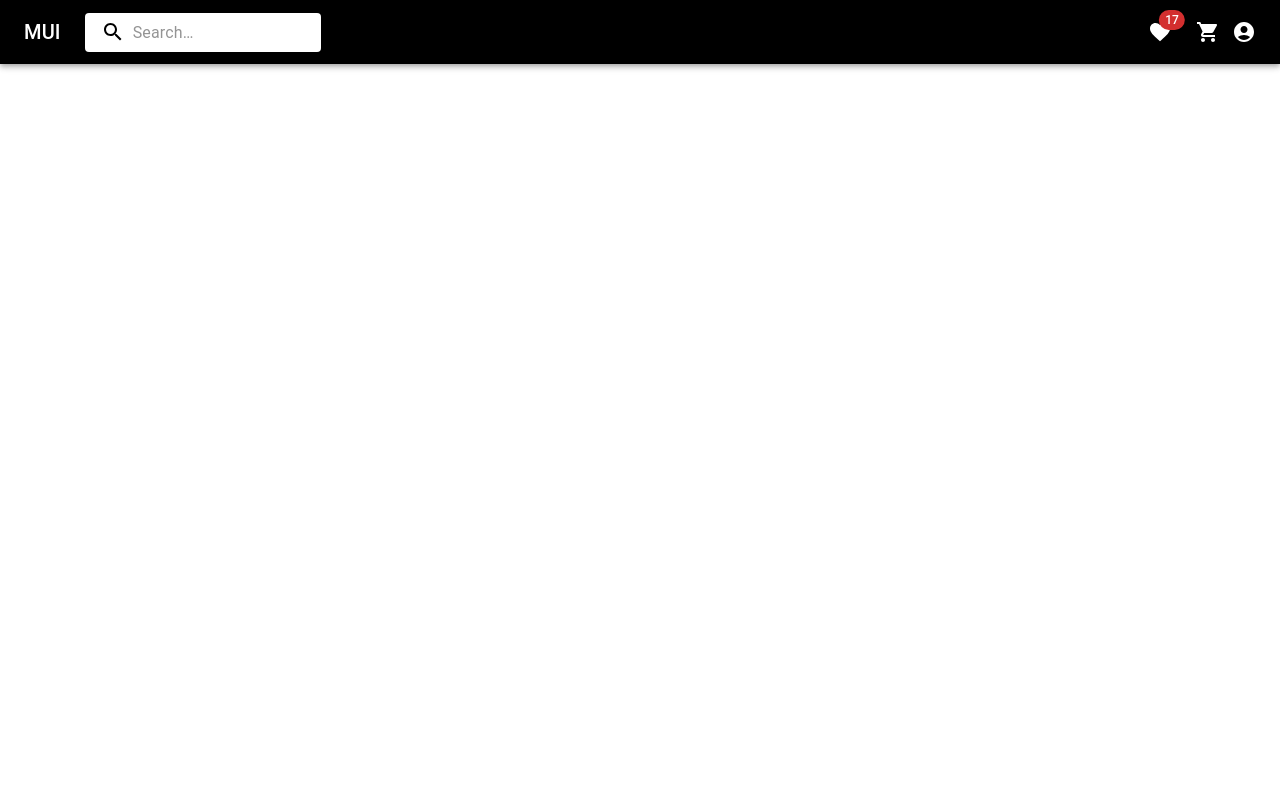
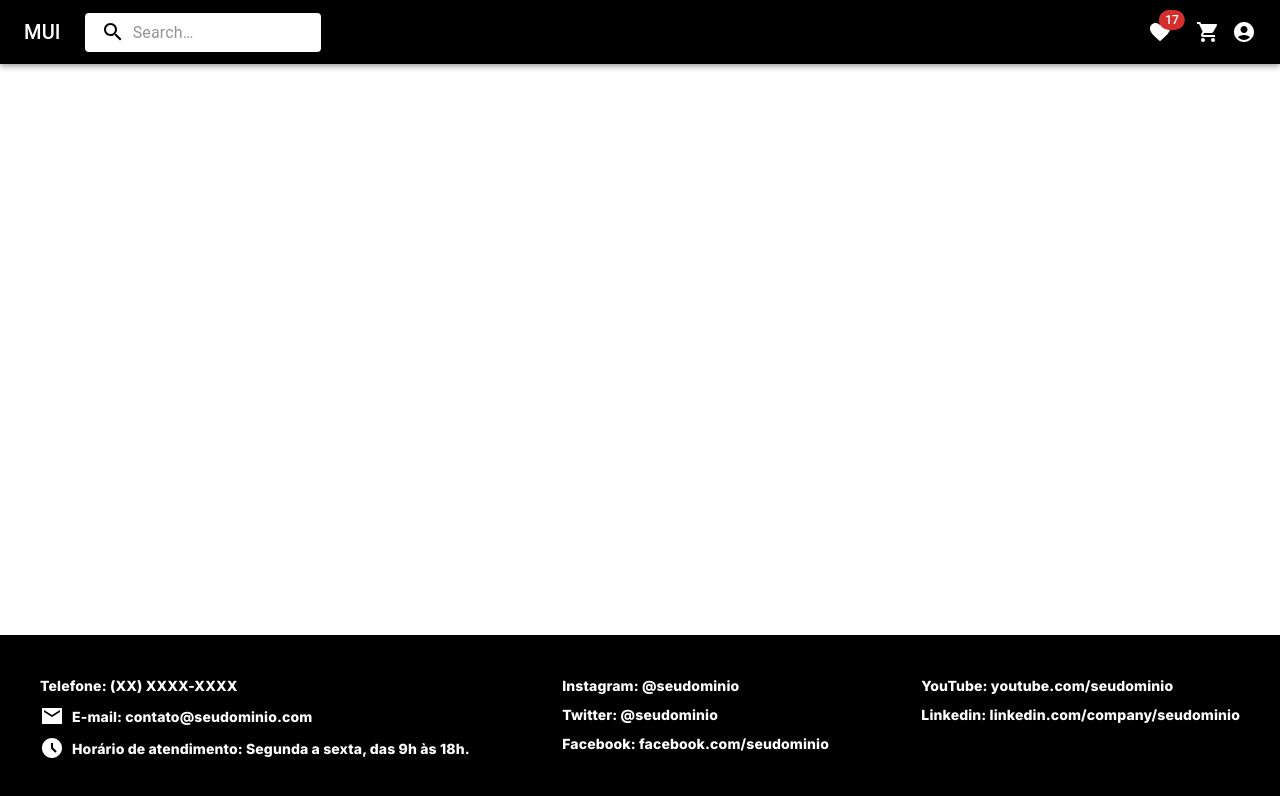
Before and after one commit to Guilhermeprog3/E-commerce-front-end, a React (Vite) app: page / in a window 1280 px wide. Shown: the top 796 px of the page. Built offline with nearby package versions, Linux system fonts and the light colour scheme.

Commit message:
feat: adição do footer na pagina home

```diff
--- a/src/page/public/home/index.jsx
+++ b/src/page/public/home/index.jsx
@@ -1,4 +1,5 @@
 import PrimarySearchAppBar from '../../../components/common/navBar';
+import Footer from '../../../components/common/footer';
 
 export const Home = () => {
   return (
@@ -6,6 +7,12 @@
       <header>
         <PrimarySearchAppBar />
       </header>
+      <main>
+        <div class="exemplo">hello world</div>
+      </main>
+      <footer>
+        <Footer/>
+      </footer>
     </>
   );
 };
```
